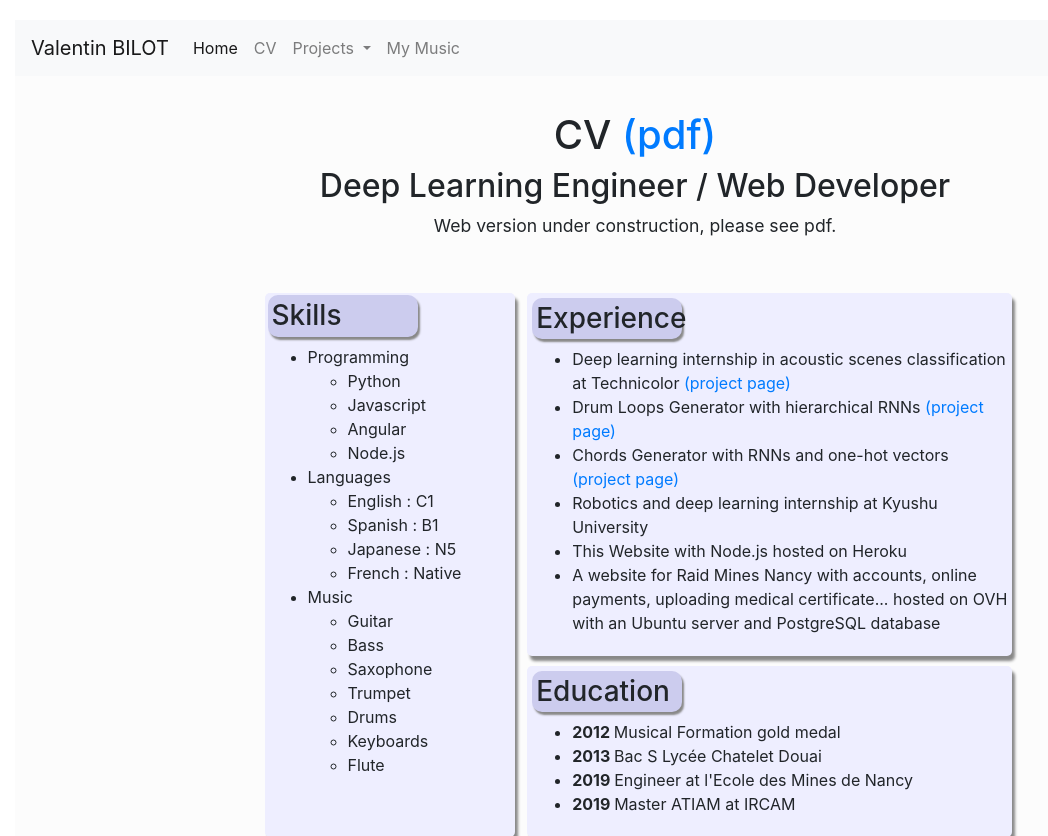
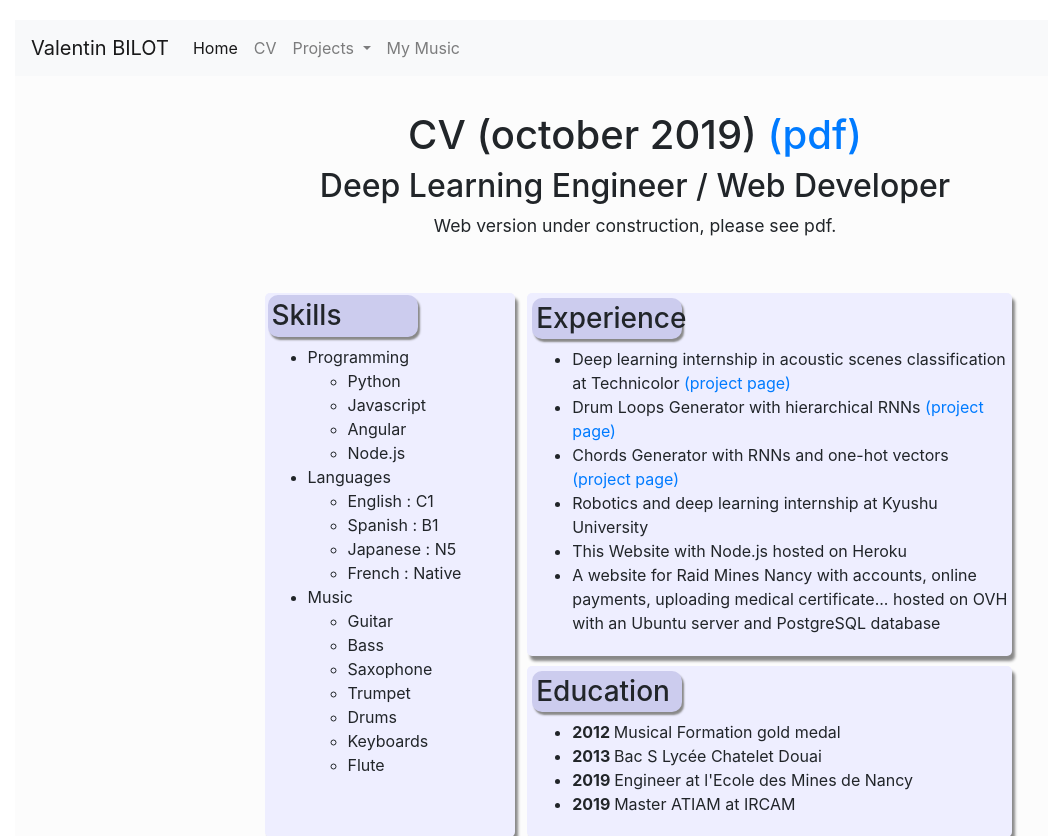
Before and after one commit to ValentinBilot/PersonalWebSite, a Node server app: page /cv in a window 1280 px wide. Shown: the top 836 px of the page, without its empty margins (5-1053 px from the left). Run offline with Node 20, Linux system fonts and the light colour scheme; some libraries are stand-ins or nearby versions.

Commit message:
Update CV.twig

```diff
--- a/views/CV.twig
+++ b/views/CV.twig
@@ -6,7 +6,7 @@
 
 <header>
     <div id="identity">
-        <h1 id="name"> CV <a href="cv_valentin_bilot.pdf">(pdf)</a></h1>
+        <h1 id="name"> CV (october 2019) <a href="cv_valentin_bilot.pdf">(pdf)</a></h1>
         <h2 class="intro">
             Deep Learning Engineer /
             Web Developer
```
